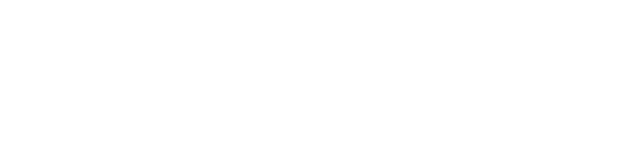
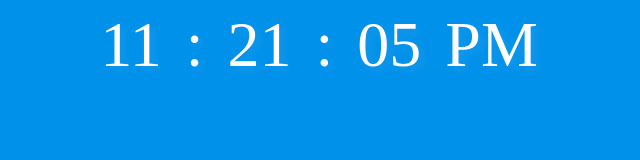
Before and after one commit to opaak1231/CSC-226-Group-Project, a plain HTML site: page index.html in a window 1280 px wide. Shown: the whole page, without its empty margins (321-961 px from the left). Drawn offline with Linux system fonts and the light colour scheme.

Commit message:
Clock created and list of needed components for project made in README.md

```diff
--- a/index.html
+++ b/index.html
@@ -8,6 +8,15 @@
 </head>
 <body>
 
+    <div class = "clock">
+        <span id="hours">00</span>
+        <span>:</span>
+        <span id="minutes">00</span>
+        <span>:</span>
+        <span id="seconds">00</span>
+        <span id="AM/PM"></span>
+    </div>
+
     <script src="main.js"></script>
 </body>
 </html>
--- a/main.js
+++ b/main.js
@@ -0,0 +1,21 @@
+function updateTime(){
+    const now = new Date();
+    let hours = now.getHours();
+    let minutes = now.getMinutes();
+    let seconds = now.getSeconds();
+    let AMPM = hours >= 12 ? "PM" : "AM";
+
+    hours = hours % 12
+    hours = hours ? hours : 12;
+
+    hours = hours < 10 ? "0" + hours : hours;
+    minutes = minutes < 10 ? "0" + minutes : minutes;
+    seconds = seconds < 10 ? "0" + seconds : seconds;
+
+    document.getElementById("hours").textContent = hours;
+    document.getElementById("minutes").textContent = minutes;
+    document.getElementById("seconds").textContent = seconds;
+    document.getElementById("AM/PM").textContent = AMPM;
+}
+
+setInterval(updateTime, 1000); // Updates the clock -Yannis
--- a/style.css
+++ b/style.css
@@ -0,0 +1,14 @@
+body{
+    background-color: #0091ea;
+}
+
+.clock{
+    display: flex;
+    font-size: 4rem;
+    text-shadow: .25rem .25rem .6rem rgba(255, 255, 255, .1);
+    justify-content: center;
+    text-align: center;
+    color: white;
+    gap: 1.5rem;
+    font-variant-numeric: tabular-nums; /* Font should equalize the size of all numbers -Yannis */
+}
```
Also changed, not shown: 1 other file.
